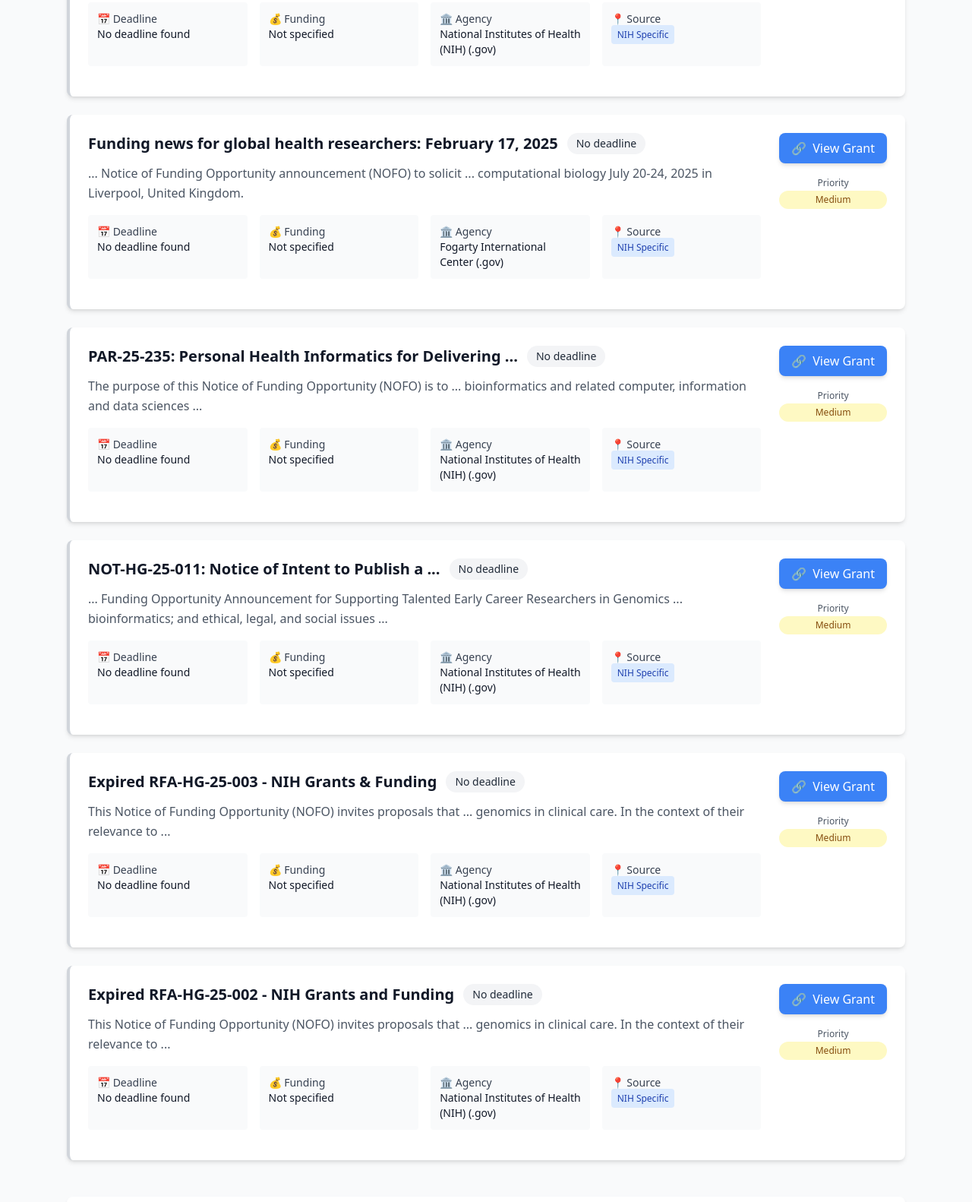
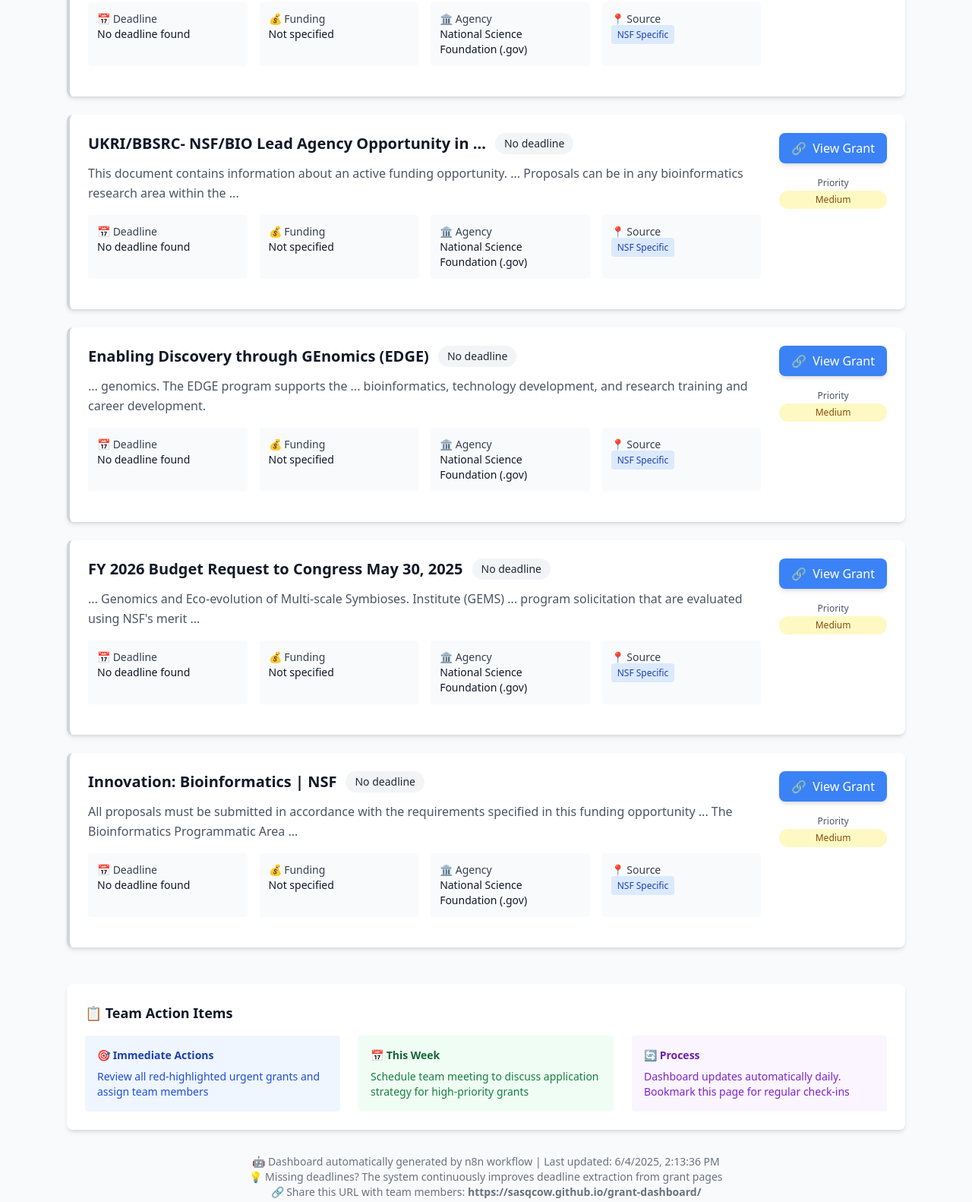
Before and after one commit to sasqcow/grant-dashboard, a plain HTML site: page index.html in a window 1280 px wide. Shown: the part 465-2047 px from the top of the page at 76% size. Drawn offline with nearby package versions, Linux system fonts and the light colour scheme.

Commit message:
Update grant dashboard - 6/4/2025 (5 grants)

```diff
--- a/index.html
+++ b/index.html
@@ -52,11 +52,11 @@
             <div class="flex flex-wrap items-center gap-4 text-sm text-gray-600">
                 <div class="flex items-center gap-1">
                     <span>📅</span>
-                    <span>Updated: 6/4/2025 at 2:13:32 PM</span>
+                    <span>Updated: 6/4/2025 at 2:13:36 PM</span>
                 </div>
                 <div class="flex items-center gap-1">
                     <span>🤖</span>
-                    <span>Auto-generated from 6 sources</span>
+                    <span>Auto-generated from 5 sources</span>
                 </div>
                 <div class="flex items-center gap-1">
                     <span>🔗</span>
@@ -72,7 +72,7 @@
                 <div class="flex items-center justify-between">
                     <div>
                         <h3 class="text-lg font-semibold text-blue-600">Total Grants</h3>
-                        <p class="text-3xl font-bold text-gray-900">6</p>
+                        <p class="text-3xl font-bold text-gray-900">5</p>
                     </div>
                     <span class="text-3xl">📊</span>
                 </div>
@@ -129,14 +129,14 @@
                     <div class="flex justify-between items-start mb-4">
                         <div class="flex-1">
                             <div class="flex items-center gap-3 mb-3">
-                                <h3 class="text-xl font-bold text-gray-900">PAR-25-238: NLM Research Grants in Biomedical Informatics ...</h3>
+                                <h3 class="text-xl font-bold text-gray-900">NSF Graduate Research Fellowship Program (GRFP)</h3>
                                 <span class="text-sm px-3 py-1 rounded-full font-medium bg-gray-100 text-gray-800">
                                     No deadline
                                 </span>
                             </div>
 
                             <p class="text-gray-600 mb-4 line-clamp-2 leading-relaxed">
-                                March 31, 2025 - This funding opportunity was updated to align with agency priorities. ... bioinformatics and related computer, information ...
+                                Active funding opportunity. This document is the current version ... Bioinformatics and Computational Biology Biophysics Cell Biology
                             </p>
 
                             <div class="grid grid-cols-2 md:grid-cols-4 gap-4 text-sm">
@@ -150,18 +150,18 @@
                                 </div>
                                 <div class="bg-gray-50 p-3 rounded">
                                     <span class="font-medium text-gray-700 block">🏛️ Agency</span>
-                                    <span class="text-gray-900">National Institutes of Health (NIH) (.gov)</span>
+                                    <span class="text-gray-900">National Science Foundation (.gov)</span>
                                 </div>
                                 <div class="bg-gray-50 p-3 rounded">
                                     <span class="font-medium text-gray-700 block">📍 Source</span>
-                                    <span class="text-xs bg-blue-100 text-blue-800 px-2 py-1 rounded">NIH Specific</span>
+                                    <span class="text-xs bg-blue-100 text-blue-800 px-2 py-1 rounded">NSF Specific</span>
                                 </div>
                             </div>
                         </div>
 
                         <div class="ml-6 flex flex-col gap-3">
 
-                                <a href="https://grants.nih.gov/grants/guide/pa-files/PAR-25-238.html" target="_blank"
+                                <a href="https://www.nsf.gov/funding/opportunities/grfp-nsf-graduate-research-fellowship-program/nsf24-591/solicitation" target="_blank"
                                    class="flex items-center gap-2 px-4 py-2 bg-blue-500 text-white rounded-lg hover:bg-blue-600 transition-colors shadow-md">
                                     <span>🔗</span>
                                     <span>View Grant</span>
@@ -184,14 +184,14 @@
                     <div class="flex justify-between items-start mb-4">
                         <div class="flex-1">
                             <div class="flex items-center gap-3 mb-3">
-                                <h3 class="text-xl font-bold text-gray-900">Funding news for global health researchers: February 17, 2025</h3>
+                                <h3 class="text-xl font-bold text-gray-900">UKRI/BBSRC- NSF/BIO Lead Agency Opportunity in ...</h3>
                                 <span class="text-sm px-3 py-1 rounded-full font-medium bg-gray-100 text-gray-800">
                                     No deadline
                                 </span>
                             </div>
 
                             <p class="text-gray-600 mb-4 line-clamp-2 leading-relaxed">
-                                ... Notice of Funding Opportunity announcement (NOFO) to solicit ... computational biology July 20-24, 2025 in Liverpool, United Kingdom.
+                                This document contains information about an active funding opportunity. ... Proposals can be in any bioinformatics research area within the ...
                             </p>
 
                             <div class="grid grid-cols-2 md:grid-cols-4 gap-4 text-sm">
@@ -205,18 +205,18 @@
                                 </div>
                                 <div class="bg-gray-50 p-3 rounded">
                                     <span class="font-medium text-gray-700 block">🏛️ Agency</span>
-                                    <span class="text-gray-900">Fogarty International Center (.gov)</span>
+                                    <span class="text-gray-900">National Science Foundation (.gov)</span>
                                 </div>
                                 <div class="bg-gray-50 p-3 rounded">
                                     <span class="font-medium text-gray-700 block">📍 Source</span>
-                                    <span class="text-xs bg-blue-100 text-blue-800 px-2 py-1 rounded">NIH Specific</span>
+                                    <span class="text-xs bg-blue-100 text-blue-800 px-2 py-1 rounded">NSF Specific</span>
                                 </div>
                             </div>
                         </div>
 
                         <div class="ml-6 flex flex-col gap-3">
 
-                                <a href="https://www.fic.nih.gov/Funding/News/Pages/global-health-funding-news-2025-02-17.aspx" target="_blank"
+                                <a href="https://www.nsf.gov/funding/opportunities/dcl-ukribbsrc-nsfbio-lead-agency-opportunity-biological-0" target="_blank"
                                    class="flex items-center gap-2 px-4 py-2 bg-blue-500 text-white rounded-lg hover:bg-blue-600 transition-colors shadow-md">
                                     <span>🔗</span>
                                     <span>View Grant</span>
@@ -239,14 +239,14 @@
                     <div class="flex justify-between items-start mb-4">
                         <div class="flex-1">
                             <div class="flex items-center gap-3 mb-3">
-                                <h3 class="text-xl font-bold text-gray-900">PAR-25-235: Personal Health Informatics for Delivering ...</h3>
+                                <h3 class="text-xl font-bold text-gray-900">Enabling Discovery through GEnomics (EDGE)</h3>
                                 <span class="text-sm px-3 py-1 rounded-full font-medium bg-gray-100 text-gray-800">
                                     No deadline
                                 </span>
                             </div>
 
                             <p class="text-gray-600 mb-4 line-clamp-2 leading-relaxed">
-                                The purpose of this Notice of Funding Opportunity (NOFO) is to ... bioinformatics and related computer, information and data sciences ...
+                                ... genomics. The EDGE program supports the ... bioinformatics, technology development, and research training and career development.
                             </p>
 
                             <div class="grid grid-cols-2 md:grid-cols-4 gap-4 text-sm">
@@ -260,18 +260,18 @@
                                 </div>
                                 <div class="bg-gray-50 p-3 rounded">
                                     <span class="font-medium text-gray-700 block">🏛️ Agency</span>
-                                    <span class="text-gray-900">National Institutes of Health (NIH) (.gov)</span>
+                                    <span class="text-gray-900">National Science Foundation (.gov)</span>
                                 </div>
                                 <div class="bg-gray-50 p-3 rounded">
                                     <span class="font-medium text-gray-700 block">📍 Source</span>
-                                    <span class="text-xs bg-blue-100 text-blue-800 px-2 py-1 rounded">NIH Specific</span>
+                                    <span class="text-xs bg-blue-100 text-blue-800 px-2 py-1 rounded">NSF Specific</span>
                                 </div>
                             </div>
                         </div>
 
                         <div class="ml-6 flex flex-col gap-3">
 
-                                <a href="https://grants.nih.gov/grants/guide/pa-files/PAR-25-235.html" target="_blank"
+                                <a href="https://www.nsf.gov/funding/opportunities/edge-enabling-discovery-through-genomics" target="_blank"
                                    class="flex items-center gap-2 px-4 py-2 bg-blue-500 text-white rounded-lg hover:bg-blue-600 transition-colors shadow-md">
                                     <span>🔗</span>
                                     <span>View Grant</span>
@@ -294,14 +294,14 @@
                     <div class="flex justify-between items-start mb-4">
                         <div class="flex-1">
                             <div class="flex items-center gap-3 mb-3">
-                                <h3 class="text-xl font-bold text-gray-900">NOT-HG-25-011: Notice of Intent to Publish a ...</h3>
+                                <h3 class="text-xl font-bold text-gray-900">FY 2026 Budget Request to Congress May 30, 2025</h3>
                                 <span class="text-sm px-3 py-1 rounded-full font-medium bg-gray-100 text-gray-800">
                                     No deadline
                                 </span>
                             </div>
 
                             <p class="text-gray-600 mb-4 line-clamp-2 leading-relaxed">
-                                ... Funding Opportunity Announcement for Supporting Talented Early Career Researchers in Genomics ... bioinformatics; and ethical, legal, and social issues ...
+                                ... Genomics and Eco-evolution of Multi-scale Symbioses. Institute (GEMS) ... program solicitation that are evaluated using NSF's merit ...
                             </p>
 
                             <div class="grid grid-cols-2 md:grid-cols-4 gap-4 text-sm">
@@ -315,18 +315,18 @@
                                 </div>
                                 <div class="bg-gray-50 p-3 rounded">
                                     <span class="font-medium text-gray-700 block">🏛️ Agency</span>
-                                    <span class="text-gray-900">National Institutes of Health (NIH) (.gov)</span>
+                                    <span class="text-gray-900">National Science Foundation (.gov)</span>
                                 </div>
                                 <div class="bg-gray-50 p-3 rounded">
                                     <span class="font-medium text-gray-700 block">📍 Source</span>
-                                    <span class="text-xs bg-blue-100 text-blue-800 px-2 py-1 rounded">NIH Specific</span>
+                                    <span class="text-xs bg-blue-100 text-blue-800 px-2 py-1 rounded">NSF Specific</span>
                                 </div>
                             </div>
                         </div>
 
                         <div class="ml-6 flex flex-col gap-3">
 
-                                <a href="https://grants.nih.gov/grants/guide/notice-files/NOT-HG-25-011.html" target="_blank"
+                                <a href="https://nsf-gov-resources.nsf.gov/files/00-NSF-FY26-CJ-Entire-Rollup.pdf" target="_blank"
                                    class="flex items-center gap-2 px-4 py-2 bg-blue-500 text-white rounded-lg hover:bg-blue-600 transition-colors shadow-md">
                                     <span>🔗</span>
                                     <span>View Grant</span>
@@ -349,14 +349,14 @@
                     <div class="flex justify-between items-start mb-4">
                         <div class="flex-1">
                             <div class="flex items-center gap-3 mb-3">
-                                <h3 class="text-xl font-bold text-gray-900">Expired RFA-HG-25-003 - NIH Grants & Funding</h3>
+                                <h3 class="text-xl font-bold text-gray-900">Innovation: Bioinformatics | NSF</h3>
                                 <span class="text-sm px-3 py-1 rounded-full font-medium bg-gray-100 text-gray-800">
                                     No deadline
                                 </span>
                             </div>
 
                             <p class="text-gray-600 mb-4 line-clamp-2 leading-relaxed">
-                                This Notice of Funding Opportunity (NOFO) invites proposals that ... genomics in clinical care. In the context of their relevance to ...
+                                All proposals must be submitted in accordance with the requirements specified in this funding opportunity ... The Bioinformatics Programmatic Area ...
                             </p>
 
                             <div class="grid grid-cols-2 md:grid-cols-4 gap-4 text-sm">
@@ -370,73 +370,18 @@
                                 </div>
                                 <div class="bg-gray-50 p-3 rounded">
                                     <span class="font-medium text-gray-700 block">🏛️ Agency</span>
-                                    <span class="text-gray-900">National Institutes of Health (NIH) (.gov)</span>
+                                    <span class="text-gray-900">National Science Foundation (.gov)</span>
                                 </div>
                                 <div class="bg-gray-50 p-3 rounded">
                                     <span class="font-medium text-gray-700 block">📍 Source</span>
-                                    <span class="text-xs bg-blue-100 text-blue-800 px-2 py-1 rounded">NIH Specific</span>
+                                    <span class="text-xs bg-blue-100 text-blue-800 px-2 py-1 rounded">NSF Specific</span>
                                 </div>
                             </div>
                         </div>
 
                         <div class="ml-6 flex flex-col gap-3">
 
-                                <a href="https://grants.nih.gov/grants/guide/rfa-files/RFA-HG-25-003.html" target="_blank"
-                                   class="flex items-center gap-2 px-4 py-2 bg-blue-500 text-white rounded-lg hover:bg-blue-600 transition-colors shadow-md">
-                                    <span>🔗</span>
-                                    <span>View Grant</span>
-                                </a>
-
-
-                            <div class="text-center">
-                                <span class="text-xs font-medium text-gray-600">Priority</span>
-                                <div class="px-3 py-1 rounded-full text-xs font-medium bg-yellow-100 text-yellow-800">
-                                    Medium
-                                </div>
-                            </div>
-                        </div>
-                    </div>
-
-
-                </div>
-
-                <div class="grant-card bg-white rounded-lg shadow-md border-l-4 p-6 border-gray-300 bg-gray-50 ">
-                    <div class="flex justify-between items-start mb-4">
-                        <div class="flex-1">
-                            <div class="flex items-center gap-3 mb-3">
-                                <h3 class="text-xl font-bold text-gray-900">Expired RFA-HG-25-002 - NIH Grants and Funding</h3>
-                                <span class="text-sm px-3 py-1 rounded-full font-medium bg-gray-100 text-gray-800">
-                                    No deadline
-                                </span>
-                            </div>
-
-                            <p class="text-gray-600 mb-4 line-clamp-2 leading-relaxed">
-                                This Notice of Funding Opportunity (NOFO) invites proposals that ... genomics in clinical care. In the context of their relevance to ...
-                            </p>
-
-                            <div class="grid grid-cols-2 md:grid-cols-4 gap-4 text-sm">
-                                <div class="bg-gray-50 p-3 rounded">
-                                    <span class="font-medium text-gray-700 block">📅 Deadline</span>
-                                    <span class="text-gray-900">No deadline found</span>
-                                </div>
-                                <div class="bg-gray-50 p-3 rounded">
-                                    <span class="font-medium text-gray-700 block">💰 Funding</span>
-                                    <span class="text-gray-900">Not specified</span>
-                                </div>
-                                <div class="bg-gray-50 p-3 rounded">
-                                    <span class="font-medium text-gray-700 block">🏛️ Agency</span>
-                                    <span class="text-gray-900">National Institutes of Health (NIH) (.gov)</span>
-                                </div>
-                                <div class="bg-gray-50 p-3 rounded">
-                                    <span class="font-medium text-gray-700 block">📍 Source</span>
-                                    <span class="text-xs bg-blue-100 text-blue-800 px-2 py-1 rounded">NIH Specific</span>
-                                </div>
-                            </div>
-                        </div>
-
-                        <div class="ml-6 flex flex-col gap-3">
-
-                                <a href="https://grants.nih.gov/grants/guide/rfa-files/RFA-HG-25-002.html" target="_blank"
+                                <a href="https://www.nsf.gov/funding/opportunities/innovation-bioinformatics" target="_blank"
                                    class="flex items-center gap-2 px-4 py-2 bg-blue-500 text-white rounded-lg hover:bg-blue-600 transition-colors shadow-md">
                                     <span>🔗</span>
                                     <span>View Grant</span>
@@ -476,7 +421,7 @@
         </div>
 
         <div class="mt-8 text-center text-gray-500 text-sm">
-            <p>🤖 Dashboard automatically generated by n8n workflow | Last updated: 6/4/2025, 2:13:32 PM</p>
+            <p>🤖 Dashboard automatically generated by n8n workflow | Last updated: 6/4/2025, 2:13:36 PM</p>
             <p>💡 Missing deadlines? The system continuously improves deadline extraction from grant pages</p>
             <p>🔗 Share this URL with team members: <strong>https://sasqcow.github.io/grant-dashboard/</strong></p>
         </div>
```
